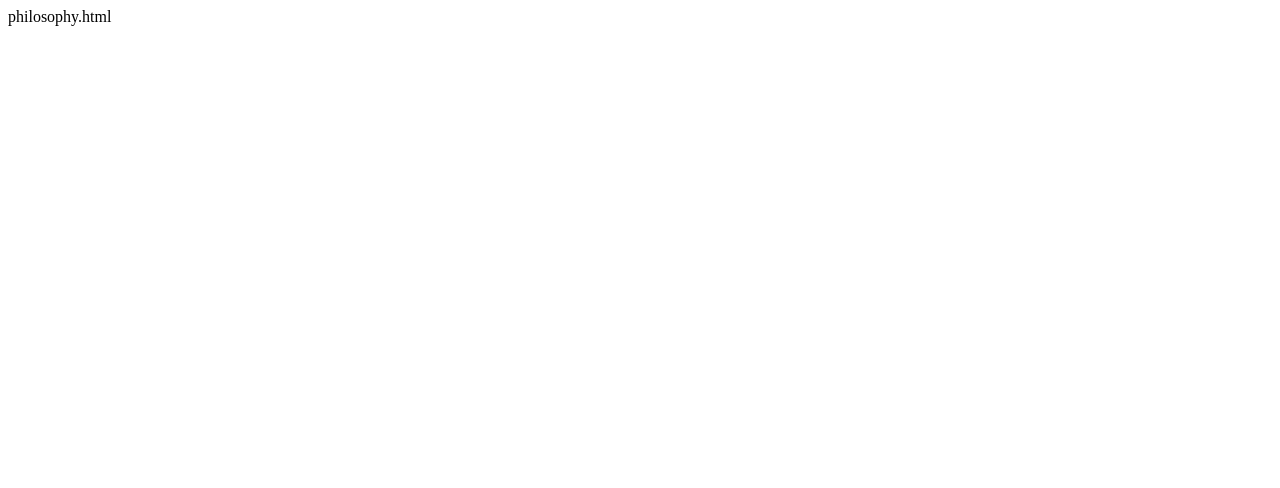
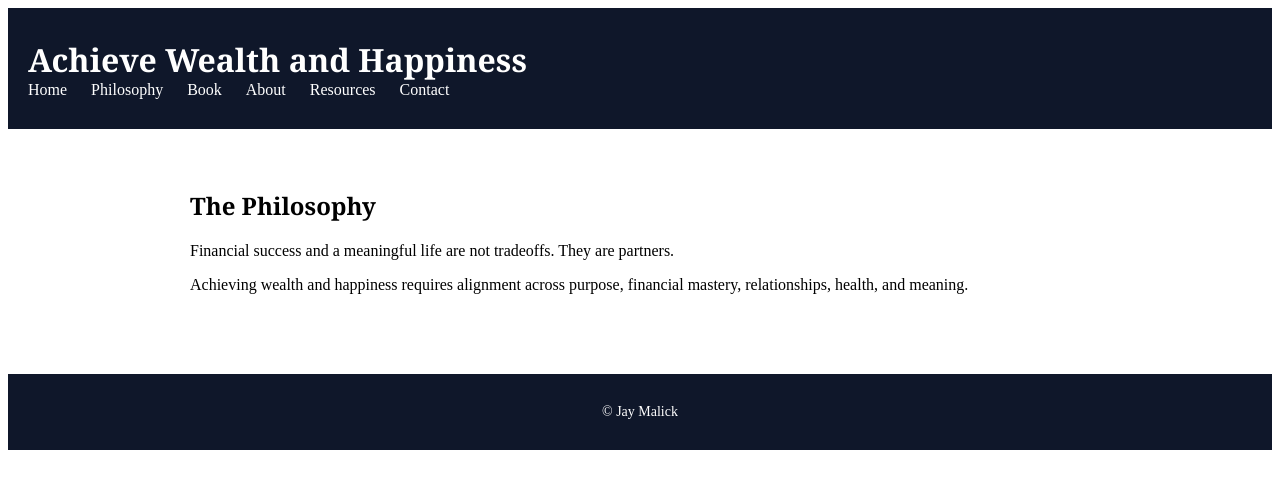
Before and after one commit to jay-malick/achievewealthandhappiness, a plain HTML site: page philosophy.html in a window 1280 px wide. Drawn offline with Linux system fonts and the light colour scheme.

Commit message:
Update philosophy.html

```diff
--- a/philosophy.html
+++ b/philosophy.html
@@ -1 +1,40 @@
-philosophy.html
+<!DOCTYPE html>
+<html lang="en">
+<head>
+  <meta charset="UTF-8">
+  <title>The Philosophy | Achieve Wealth and Happiness</title>
+  <link rel="stylesheet" href="assets/css/style.css">
+</head>
+<body>
+
+<header>
+  <h1>Achieve Wealth and Happiness</h1>
+  <nav>
+    <a href="index.html">Home</a>
+    <a href="philosophy.html">Philosophy</a>
+    <a href="book.html">Book</a>
+    <a href="about.html">About</a>
+    <a href="resources.html">Resources</a>
+    <a href="contact.html">Contact</a>
+  </nav>
+</header>
+
+<main>
+  <h2>The Philosophy</h2>
+  <p>
+    Financial success and a meaningful life are not tradeoffs.
+    They are partners.
+  </p>
+
+  <p>
+    Achieving wealth and happiness requires alignment across purpose,
+    financial mastery, relationships, health, and meaning.
+  </p>
+</main>
+
+<footer>
+  © Jay Malick
+</footer>
+
+</body>
+</html>
```
